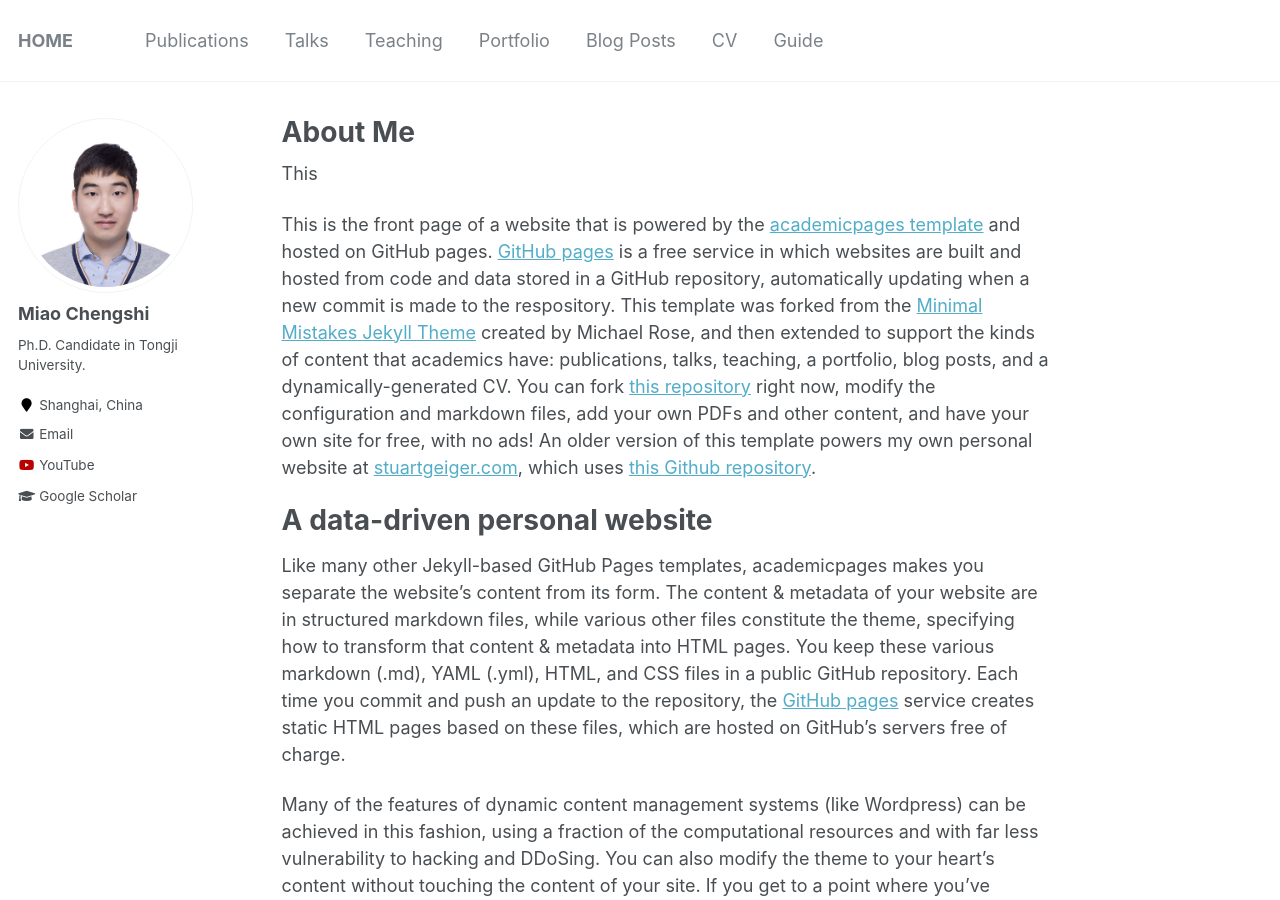
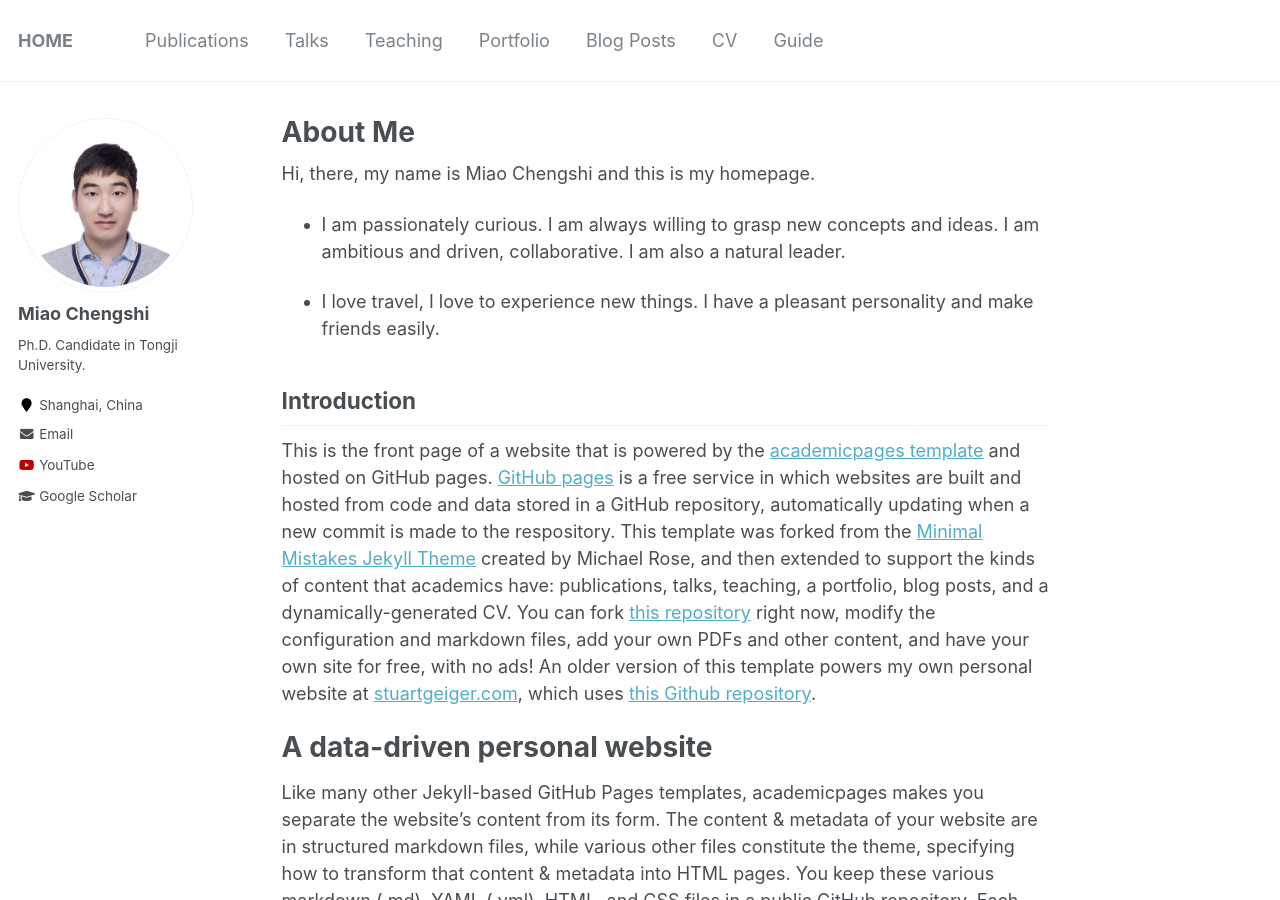
Before and after one commit to miaochengshi/miaochengshi.github.io, a Jekyll site: the page built from _pages/about.md, in a window 1280 px wide and 900 px high. Built offline with Jekyll 4.4.1, drawn with Linux system fonts in a browser that asks for light colours.

Commit message:
Update about.md

```diff
--- a/_pages/about.md
+++ b/_pages/about.md
@@ -8,7 +8,13 @@ redirect_from:
   - /about.html
 ---
 
-This
+Hi, there, my name is Miao Chengshi and this is my homepage.
+
+- I am passionately curious. I am always willing to grasp new concepts and ideas. I am ambitious and driven, collaborative. I am also a natural leader.
+
+- I love travel, I love to experience new things. I have a pleasant personality and make friends easily.
+
+## Introduction
 
 
 This is the front page of a website that is powered by the [academicpages template](https://github.com/academicpages/academicpages.github.io) and hosted on GitHub pages. [GitHub pages](https://pages.github.com) is a free service in which websites are built and hosted from code and data stored in a GitHub repository, automatically updating when a new commit is made to the respository. This template was forked from the [Minimal Mistakes Jekyll Theme](https://mmistakes.github.io/minimal-mistakes/) created by Michael Rose, and then extended to support the kinds of content that academics have: publications, talks, teaching, a portfolio, blog posts, and a dynamically-generated CV. You can fork [this repository](https://github.com/academicpages/academicpages.github.io) right now, modify the configuration and markdown files, add your own PDFs and other content, and have your own site for free, with no ads! An older version of this template powers my own personal website at [stuartgeiger.com](http://stuartgeiger.com), which uses [this Github repository](https://github.com/staeiou/staeiou.github.io).
```
